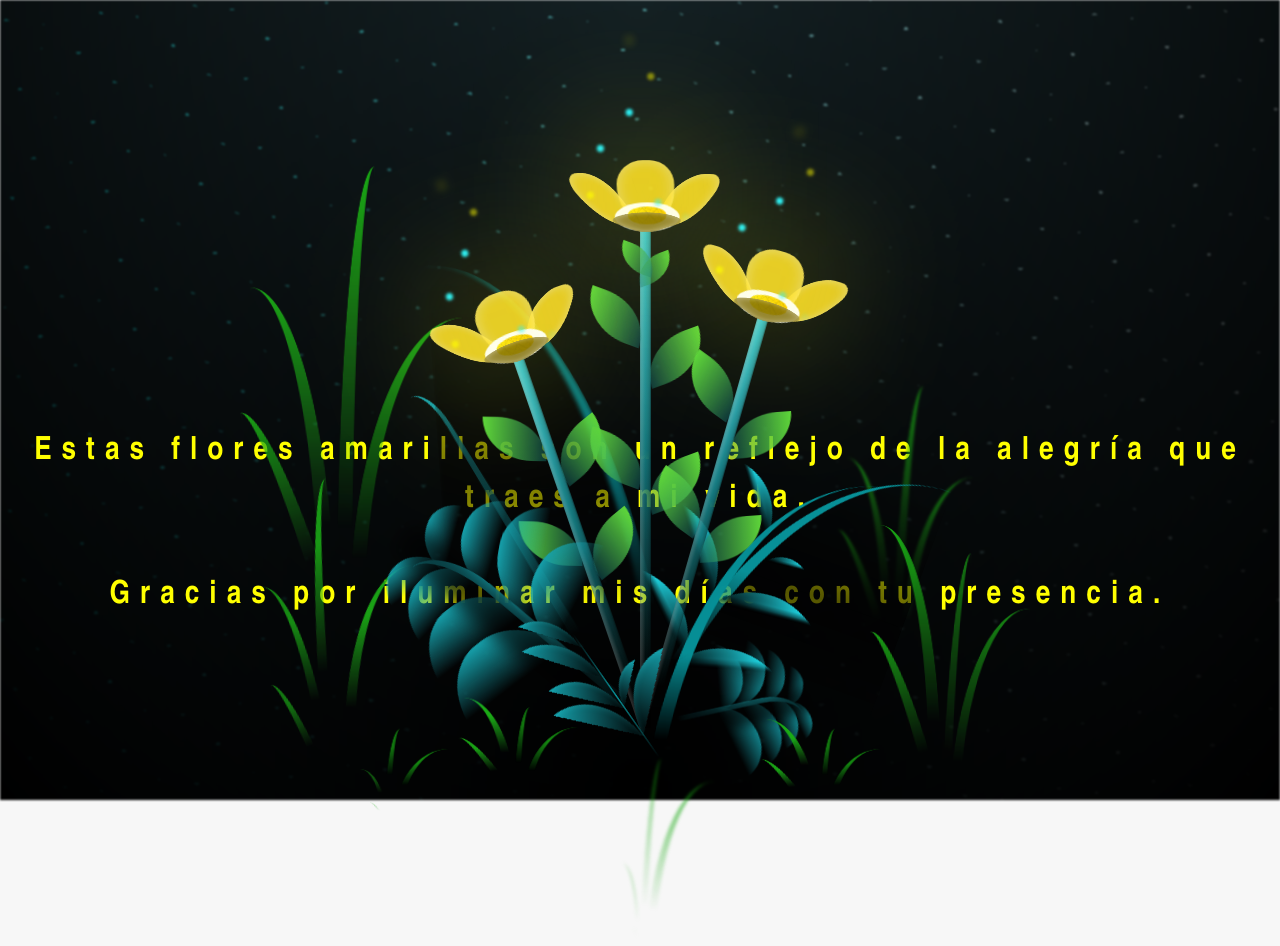
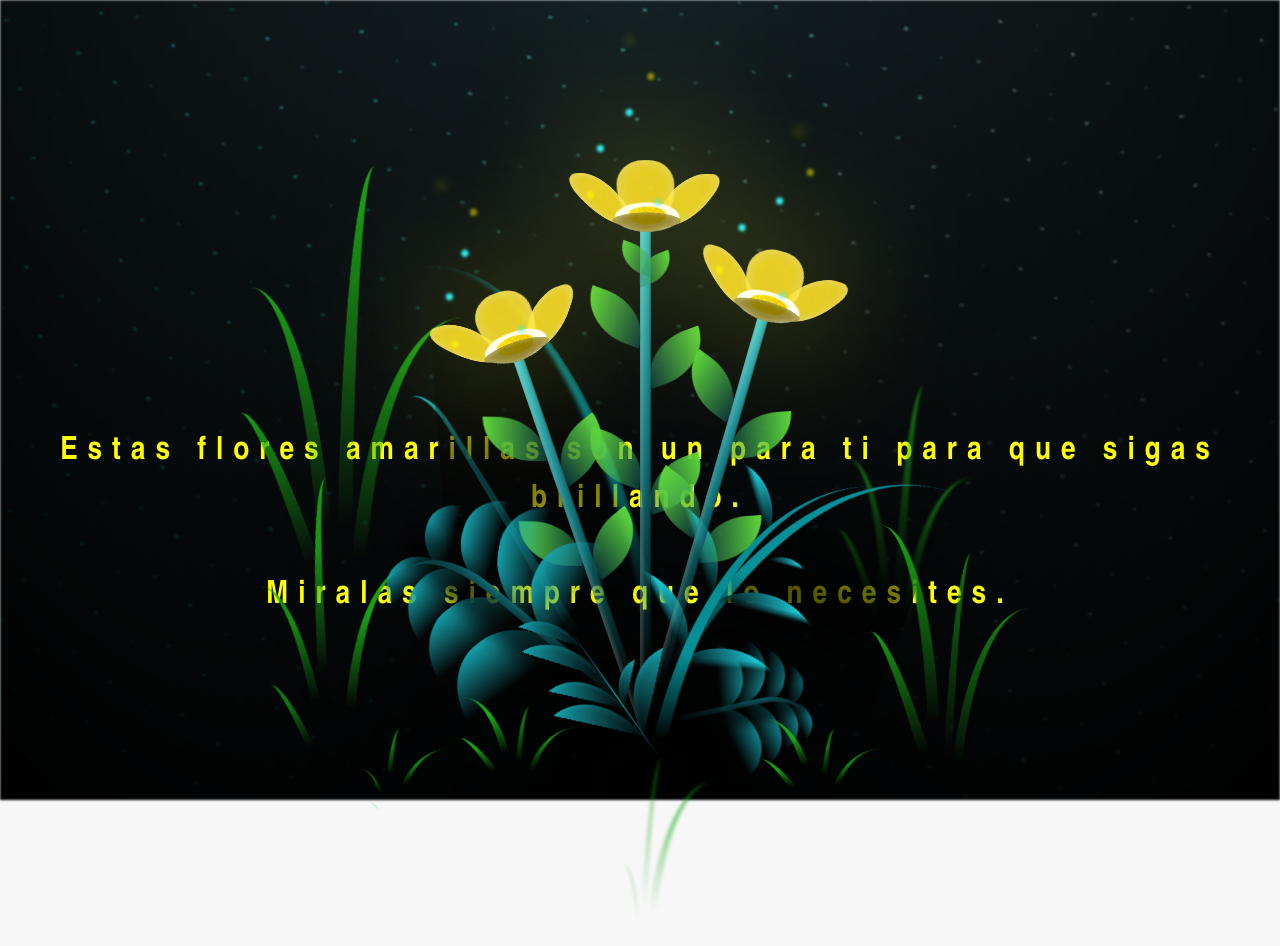
Before and after one commit to Felipe300303/flores_amarillas, a plain HTML site: page flower.html in a window 1280 px wide. Drawn offline with Linux system fonts and the light colour scheme.

Commit message:
flower.html

```diff
--- a/flower.html
+++ b/flower.html
@@ -13,8 +13,8 @@
     <div id="lyrics">
 
     </div>
-    <h1 class="titulo">Estas flores amarillas son un reflejo de la alegría que traes a mi vida. <br> <br>
-      Gracias por iluminar mis días con tu presencia.</h1>
+    <h1 class="titulo">Estas flores amarillas son un para ti para que sigas brillando. <br> <br>
+      Miralas siempre que lo necesites.</h1>
 
     <div class="night"></div>
     <div class="flowers">
```
